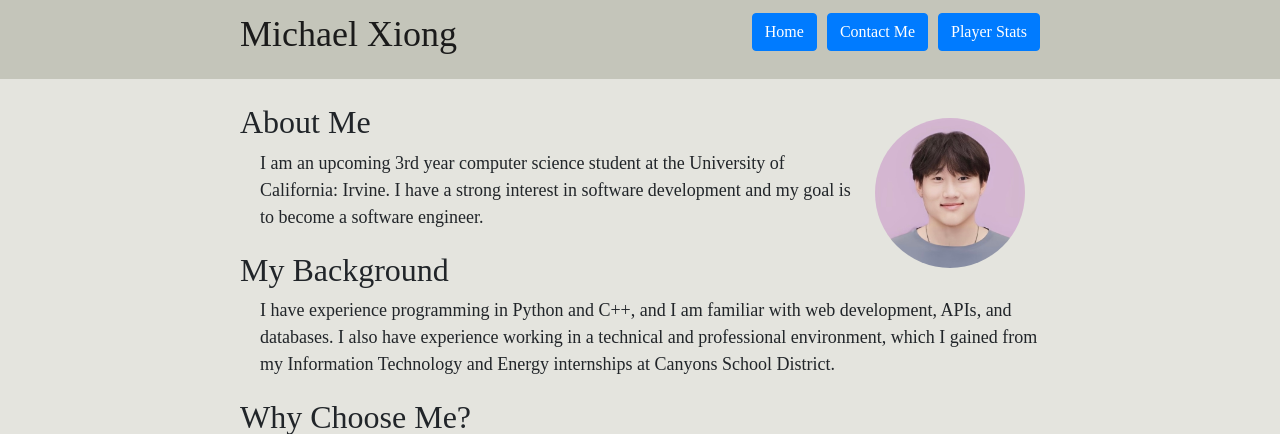
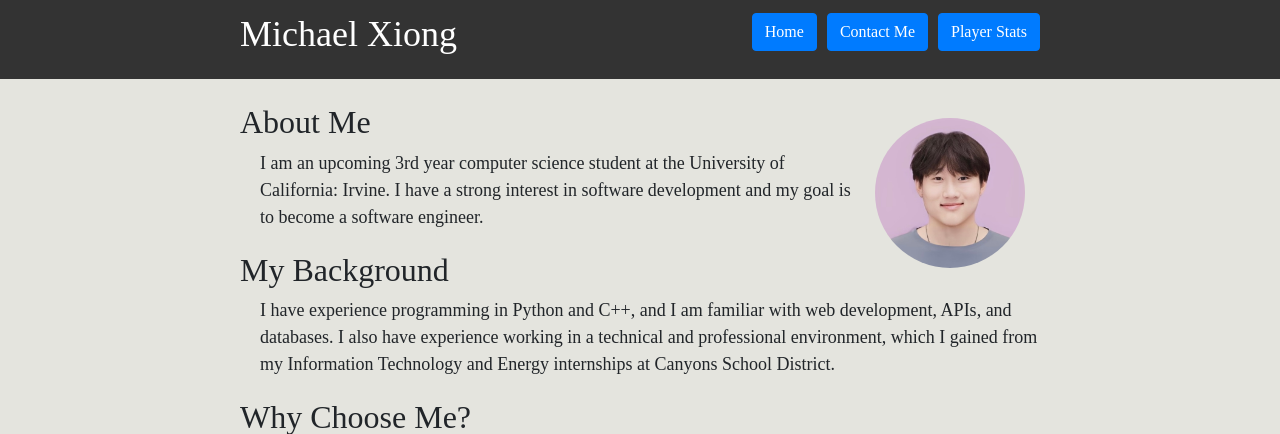
Before and after one commit to MiBearX/NBAStats, a Flask app: page / in a window 1280 px wide. Shown: the top 434 px of the page. Run offline with Flask 3, Linux system fonts and the light colour scheme; some libraries are stand-ins or nearby versions.

Commit message:
Updated styles.css

```diff
--- a/website/static/styles.css
+++ b/website/static/styles.css
@@ -10,8 +10,8 @@ body {
 }
 
 header {
-    background-color: #C4C5BA;
-    color: #1B1B1B;
+    background-color: #333333;
+    color: #fff;
     padding: 13px;
     text-align: left;
 }
```
